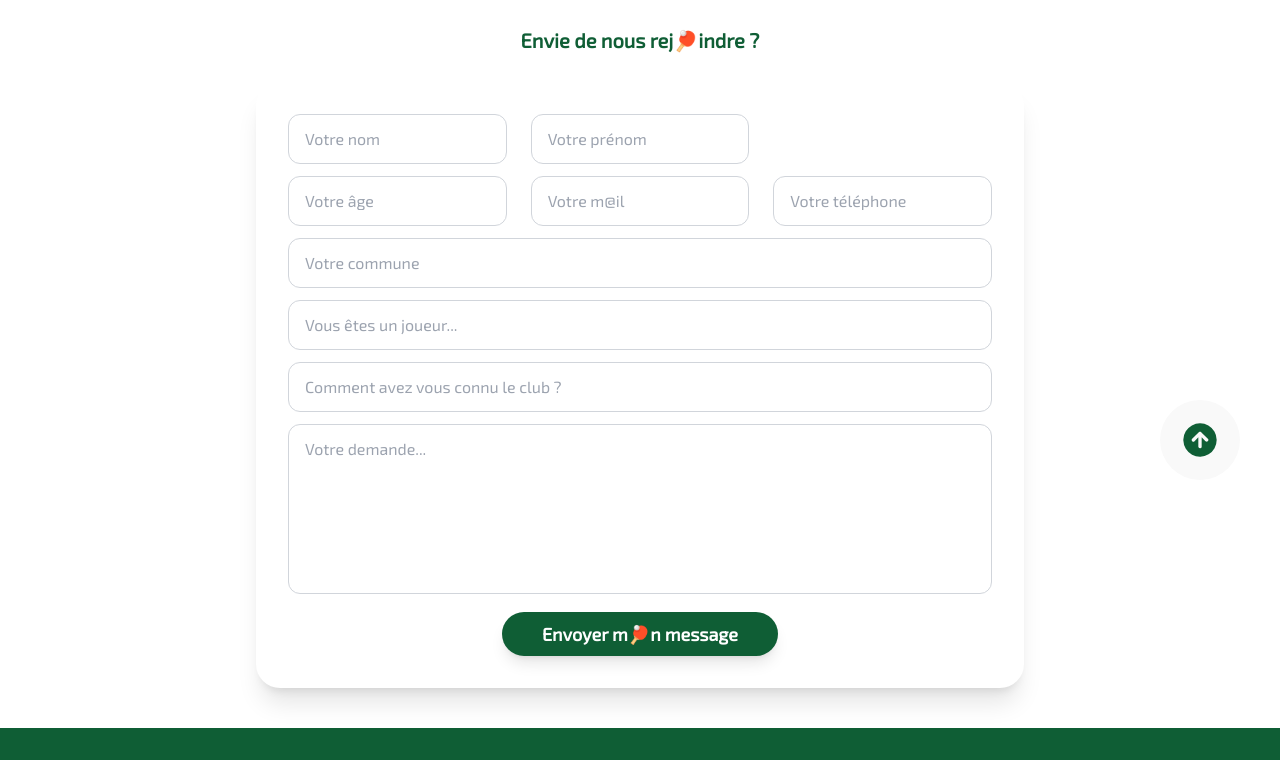
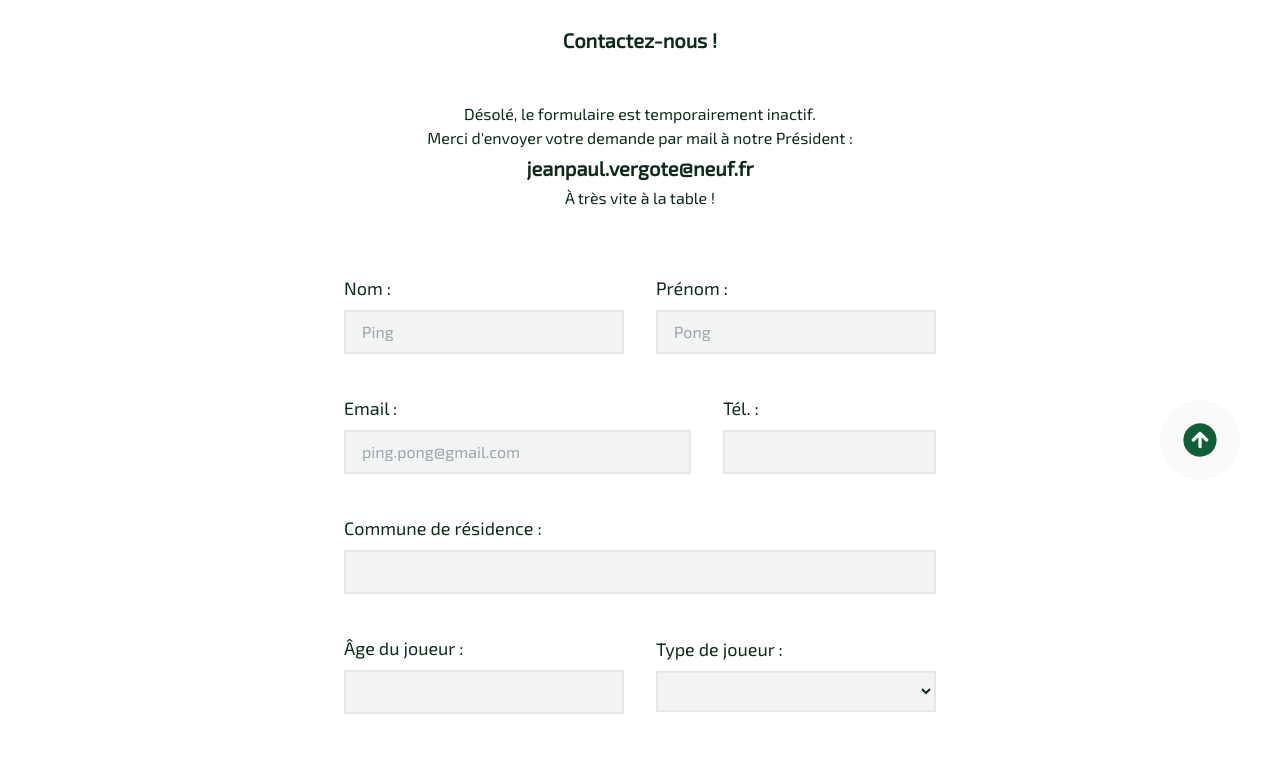
Before and after one commit to ttfarguais/ttfarguais, a Next.js app: page /contact in a window 1280 px wide. Shown: the part 280-1040 px from the top of the page. Built offline with nearby package versions, Linux system fonts and the light colour scheme.

Commit message:
Update Contact.jsx

```diff
--- a/app/src/components/Main/contact/Contact.jsx
+++ b/app/src/components/Main/contact/Contact.jsx
@@ -1,6 +1,5 @@
 "use client";
 import playerType from "../../../data/playerType";
-
 export default function Contact({
   handleChange,
   handleSubmit,
@@ -12,178 +11,212 @@ export default function Contact({
   isValidStatus
 }) {
 
-  const inputClass = (value) =>
-    `w-full rounded-xl border px-4 py-3 bg-white transition focus:outline-none focus:ring-4 focus:ring-green-100 ${
-      value
-        ? "border-green-500 ring-4 ring-green-100"
-        : "border-gray-300 focus:border-green-500"
-    }`;
 
   return (
-    <div className="flex flex-col items-center py-10 px-4">
+    <div className="flex flex-col items-center m-auto py-6">
+      <h1 className="text-xl text-center font-bold p-4 mb-8">
+        Contactez-nous !
+      </h1>
 
-      {/* Titre */}
-      <div className="text-center mb-5 max-w-2xl">
-        <h1 className="text-xl font-bold text-solid mb-2">
-          Envie de nous rej🏓indre ?
-        </h1>
-      </div>
+      <div>Désolé, le formulaire est temporairement inactif.</div>
+      <div>Merci d&apos;envoyer votre demande par mail à notre Président :</div>
+        <div className="flex flex-col items-center m-auto py-1">
+    <p className="text-xl font-bold select-all">
+  jeanpaul.vergote@neuf.fr
+</p></div>
+        <div>À très vite à la table !<br/><br/></div>
 
-      {/* Formulaire */}
+
+
+
       <form
         onSubmit={handleSubmit}
-        className="w-full max-w-3xl bg-white rounded-3xl shadow-xl p-8 space-y-3"
+        className="flex flex-col w-full md:w-4/6 gap-10 py-10 xl:w-3/6 p-6 mb-10"
       >
-
-        {/* Nom / Prénom */}
-        <div className="grid md:grid-cols-3 gap-6">
-
+        <div className="flex flex-col md:flex-row justify-between gap-8">
+          <div className="flex-col flex w-full gap-2">
+            <label className="text-md md:text-lg" htmlFor="lastName">
+              Nom :
+            </label>
             <input
               type="text"
               name="lastName"
+              id="lastName"
               value={formData.lastName}
               onChange={handleChange}
-            placeholder="Votre nom"
+              className="border-2 px-4 py-2 bg-contrast-2"
               required
-            className={inputClass(formData.lastName)}
+              placeholder="Ping"
             />
+          </div>
 
+          <div className="flex-col flex w-full gap-2">
+            <label className="text-md md:text-lg" htmlFor="firstName">
+              Prénom :
+            </label>
             <input
               type="text"
               name="firstName"
+              id="firstName"
               value={formData.firstName}
               onChange={handleChange}
-            placeholder="Votre prénom"
+              className="border-2 px-4 py-2 bg-contrast-2"
               required
-            className={inputClass(formData.firstName)}
+              placeholder="Pong"
             />
-
+          </div>
         </div>
 
-        {/* Âge / Email / Téléphone */}
-        <div className="grid md:grid-cols-3 gap-6">
-
-          <input
-            type="text"
-            name="age"
-            value={formData.age}
-            onChange={handleChange}
-            placeholder="Votre âge"
-            required
-            className={inputClass(formData.age)}
-          />
-
-          <div>
+        <div className="flex flex-col md:flex-row justify-between gap-8">
+          <div className="flex-col flex gap-2 w-full">
+            <label className="text-md md:text-lg" htmlFor="email">
+              Email :
+            </label>
             <input
               type="email"
               name="email"
+              id="email"
               value={formData.email}
               onChange={handleChange}
-              placeholder="Votre m@il"
+              className="border-2 px-4 py-2 bg-contrast-2"
               required
-              className={inputClass(formData.email)}
+              placeholder="ping.pong@gmail.com"
             />
-
             {isSubmitted && !validateEmail() && (
-              <p className="text-red-600 text-sm mt-2">
-                Adresse e-mail invalide.
+              <p className="text-red-600 text-sm">
+                Veuillez entrer une adresse email valide (ex: mon.adresse@gmail.com) *
               </p>
             )}
           </div>
 
-          <div>
+          <div className="flex-col flex gap-2">
+            <label className="text-md md:text-lg" htmlFor="tel">
+              Tél. :
+            </label>
             <input
               type="tel"
               name="tel"
+              id="tel"
               value={formData.tel}
               onChange={handleChange}
-              placeholder="Votre téléphone"
               required
-              className={inputClass(formData.tel)}
+              className="border-2 px-4 py-2 bg-contrast-2"
             />
-
             {isSubmitted && !validatePhone() && formData.tel && (
-              <p className="text-red-600 text-sm mt-2">
-                Numéro de téléphone invalide.
+              <p className="text-red-600 text-sm">
+                Veuillez entrer un numéro de téléphone valide (ex: 06 69 45 ** **)
               </p>
             )}
           </div>
-
         </div>
 
-        {/* Commune */}
+        <div className="flex flex-col md:flex-row justify-between gap-8">
+          <div className="flex-col flex gap-2 w-full">
+            <label className="text-md md:text-lg" htmlFor="municipality">
+              Commune de résidence :
+            </label>
             <input
               type="text"
               name="municipality"
+              id="municipality"
               value={formData.municipality}
+              required
               onChange={handleChange}
-          placeholder="Votre commune"
+              className="border-2 px-4 py-2 bg-contrast-2"
+            />
+          </div>
+        </div>
+
+        <div className="flex flex-col md:flex-row justify-between gap-8 items-center">
+          <div className="flex-col flex gap-2 w-full">
+            <label className="text-md md:text-lg" htmlFor="birthdate">
+              Âge du joueur :
+            </label>
+            <input
+              type="text"
+              name="age"
+              id="age"
+              value={formData.age}
               required
-          className={inputClass(formData.municipality)}
+              onChange={handleChange}
+              className="border-2 px-4 py-2 bg-contrast-2"
             />
+          </div>
 
-        {/* Type de joueur */}
+          <div className="flex-col flex gap-2 w-full">
+            <label className="text-md md:text-lg" htmlFor="typePlayer">
+              Type de joueur :
+            </label>
             <select
               name="typePlayer"
+              id="typePlayer"
               value={formData.typePlayer}
+              required
               onChange={handleChange}
-          required
-          className={`w-full rounded-xl border px-4 py-3 bg-white appearance-none transition focus:outline-none focus:ring-4 focus:ring-green-100 ${
-            formData.typePlayer
-              ? "border-green-500 ring-4 ring-green-100 text-gray-900"
-              : "border-gray-300 text-gray-400 focus:border-green-500"
-          }`}
+              className="border-2 px-4 py-2 bg-contrast-2"
             >
-          <option value="">Vous êtes un joueur...</option>
-
+              <option value=""></option>
               {playerType.map((type, index) => (
                 <option key={index} value={type.title}>
                   {type.title}
                 </option>
               ))}
             </select>
+          </div>
+        </div>
 
-        {/* Source */}
-        <input
-          type="text"
-          name="source"
-          value={formData.source}
+        <div className="flex-col flex gap-2">
+          <label className="text-md md:text-lg" htmlFor="description">
+            Comment avez-vous connu le club ? :
+          </label>
+          <textarea
+            name="description"
+            id="description"
+            required
+            value={formData.description}
             onChange={handleChange}
-          placeholder="Comment avez vous connu le club ?"
-          required
-          className={inputClass(formData.source)}
-        />
+            className="border-2 px-4 py-2 bg-contrast-2 h-40"
+            placeholder="J'ai connu le club grâce à..."
+          ></textarea>
+        </div>
 
-        {/* Message */}
+        <div className="flex-col flex gap-2">
+          <label className="text-md md:text-lg" htmlFor="message">
+            Votre demande :
+          </label>
           <textarea
             name="message"
+            id="message"
             value={formData.message}
             onChange={handleChange}
-          placeholder="Votre demande..."
-          rows={6}
+            className="border-2 px-4 py-2 bg-contrast-2 h-40"
             required
-          className={`${inputClass(formData.message)} resize-none`}
-        />
+            placeholder="Je voudrais savoir si..."
+          ></textarea>
+        </div>
 
         {responseMessage && (
           <p
-            className={`rounded-xl p-4 text-white text-center ${
+            className={`py-2 px-4 ${
               isValidStatus ? "bg-solid" : "bg-red-600"
-            }`}
+            } text-center text-contrast-1 rounded-xl`}
           >
             {responseMessage}
           </p>
         )}
 
+        <p className="md:text-lg">
+          <span className="text-red-600">*</span> Tous les champs sont obligatoires.
+        </p>
+
         <button
           type="submit"
-          className="mx-auto block rounded-full bg-solid text-white px-10 py-2 text-lg font-semibold shadow-lg transition-all duration-300 hover:-translate-y-1 hover:shadow-xl"
+          className="text-contrast-3 py-1 px-4 rounded-xl border border-contrast-3 text-sm hover:bg-solid border-solid hover:text-contrast-1 transition-all w-2/4 m-auto"
         >
-          Envoyer m🏓n message
+          Envoyer
         </button>
+      </form>
+    </div>
 
-      </form>
-
-    </div>
       );
       }
```
Lines whose indentation alone changed are shown as unchanged.
